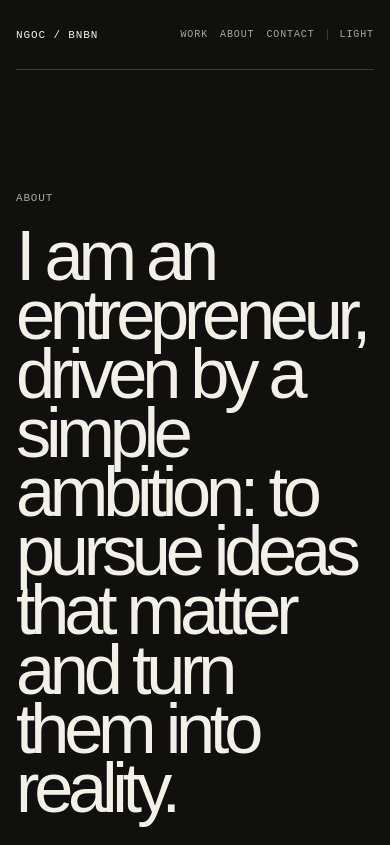
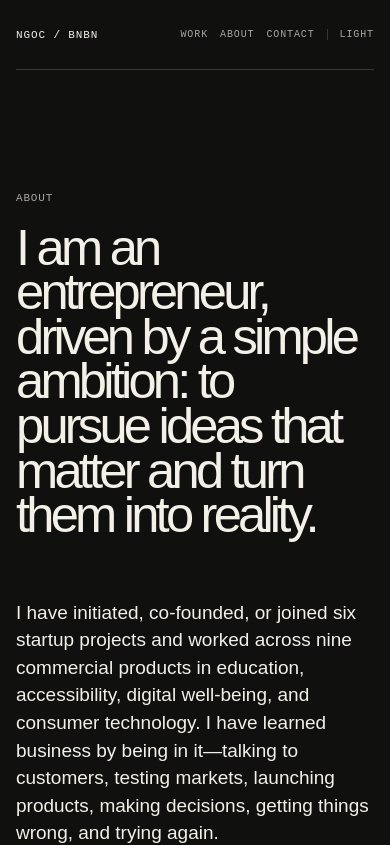
Before and after one commit to bnbngoc/portfolio, a Next.js app: page /portfolio/about in a window 390 px wide. Shown: the top 845 px of the page. Built offline with nearby package versions, Linux system fonts and the light colour scheme.

Commit message:
Refine portfolio headline and featured visual typography

```diff
--- a/app/layout.tsx
+++ b/app/layout.tsx
@@ -1,5 +1,6 @@
 import type { Metadata } from "next";
 import "./globals.css";
+import "./page-headlines.css";
 import { SiteHeader } from "@/components/site-header";
 
 export const metadata: Metadata = {
--- /dev/null
+++ b/app/page-headlines.css
@@ -0,0 +1,12 @@
+.about-page h1,
+.contact-page h1 {
+  font-size: clamp(3.3rem, 7.8vw, 8rem);
+  line-height: .88;
+}
+
+@media (max-width: 760px) {
+  .about-page h1,
+  .contact-page h1 {
+    font-size: clamp(3.1rem, 13vw, 4.8rem);
+  }
+}
--- a/components/project-visual.tsx
+++ b/components/project-visual.tsx
@@ -5,7 +5,7 @@ export function ProjectVisual({ project, variant = "hero" }: { project: Project;
   return <div className={`project-visual visual-${project.visualKind} visual-${variant}${project.image ? " has-project-image" : ""}`} role={project.image ? undefined : "img"} aria-label={project.image ? undefined : `${project.name}: ${project.visualLabel}`}>
     {project.image && <img className={styles.image} src={project.image.src} alt={project.image.alt} />}
     <div className="visual-mark"><span>{project.image ? "Selected visual" : "Documentation slot"}</span><strong>{project.visualLabel}</strong></div>
-    <span className="visual-project-name">{project.name}</span>
+    {variant !== "featured" && <span className="visual-project-name">{project.name}</span>}
     <span className="visual-corner">{project.image ? "Project evidence" : "Evidence, when available"}</span>
   </div>;
 }
```
